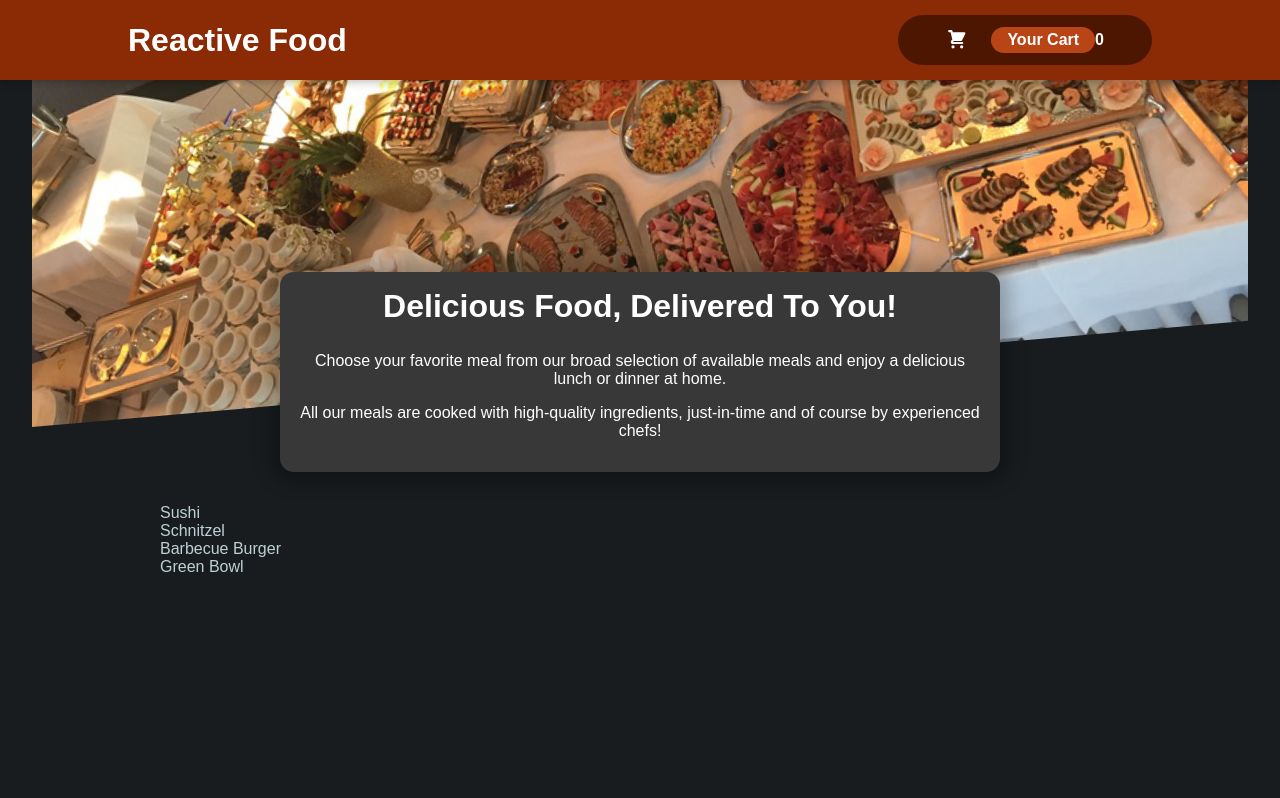
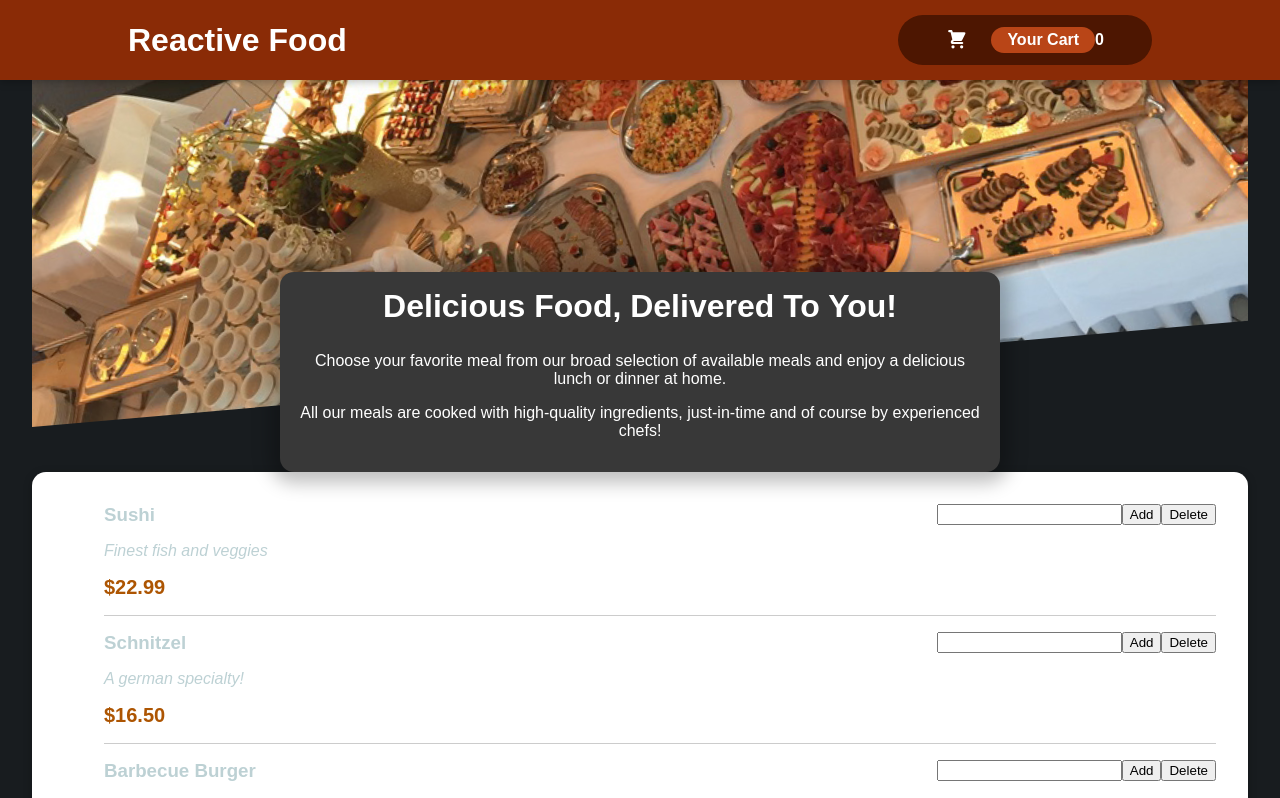
Before and after one commit to kraft-aka/react-food-ordering-app, a React (Create React App) app: page / in a window 1280 px wide. Shown: the top 798 px of the page. Built offline with nearby package versions, Linux system fonts and the light colour scheme.

Commit message:
add MealItem comp

```diff
--- /dev/null
+++ b/src/components/Meal/MealItem.js
@@ -0,0 +1,19 @@
+import React from "react";
+import MealItemForm from "./MealItemForm";
+import classes from "./MealItem.module.css";
+
+export default function MealItem(props) {
+  const price = `$${props.price.toFixed(2)}`;
+  return (
+    <li className={classes.meal}>
+      <div>
+        <h3>{props.name}</h3>
+        <p className={classes.description}>{props.description}</p>
+        <div className={classes.price}>{price}</div>
+      </div>
+      <div>
+        <MealItemForm />
+      </div>
+    </li>
+  );
+}
--- /dev/null
+++ b/src/components/Meal/MealItem.module.css
@@ -0,0 +1,22 @@
+.meal {
+  display: flex;
+  justify-content: space-between;
+  margin: 1rem;
+  padding-bottom: 1rem;
+  border-bottom: 1px solid #ccc;
+}
+
+.meal h3 {
+  margin: 0 0 0.25rem 0;
+}
+
+.description {
+  font-style: italic;
+}
+
+.price {
+  margin-top: 0.25rem;
+  font-weight: bold;
+  color: #ad5502;
+  font-size: 1.25rem;
+}
--- /dev/null
+++ b/src/components/Meal/MealItemForm.js
@@ -0,0 +1,11 @@
+import React from 'react'
+
+export default function MealItemForm() {
+  return (
+    <div>
+      <input type="number" />
+      <button type='button'>Add</button>
+      <button type='button'>Delete</button>
+    </div>
+  )
+}
--- a/src/components/Meal/MealsAvailable.js
+++ b/src/components/Meal/MealsAvailable.js
@@ -1,5 +1,7 @@
 import React from "react";
+import MealItem from "./MealItem";
 import classes from "./MealsAvailable.module.css";
+import Card from "../UI/Card";
 export const DUMMY_MEALS = [
   {
     id: "m1",
@@ -28,11 +30,17 @@
 ];
 
 export default function MealsAvailable() {
-  const mealsList = DUMMY_MEALS.map((meal) => <li>{meal.name}</li>);
-
+  const mealsList = DUMMY_MEALS.map((meal) => (
+    <MealItem
+      key={meal.id}
+      name={meal.name}
+      description={meal.description}
+      price={meal.price}
+    />
+  ));
   return (
-    <section className={classes.meals}>
+    <Card className={classes.meals}>
       <ul>{mealsList}</ul>
-    </section>
+    </Card>
   );
 }
--- /dev/null
+++ b/src/components/UI/Card.js
@@ -0,0 +1,9 @@
+import React from "react";
+import classes from "./Card.module.css";
+
+export default function Card(props) {
+  // const class = "card " + props.classes;
+  return (
+    <div className={classes.card}>{props.children}</div>
+  );
+}
--- /dev/null
+++ b/src/components/UI/Card.module.css
@@ -0,0 +1,6 @@
+.card {
+  padding: 1rem;
+  box-shadow: 0 2px 8px rgba(0, 0, 0, 0.25);
+  border-radius: 14px;
+  background-color: white;
+}
```
